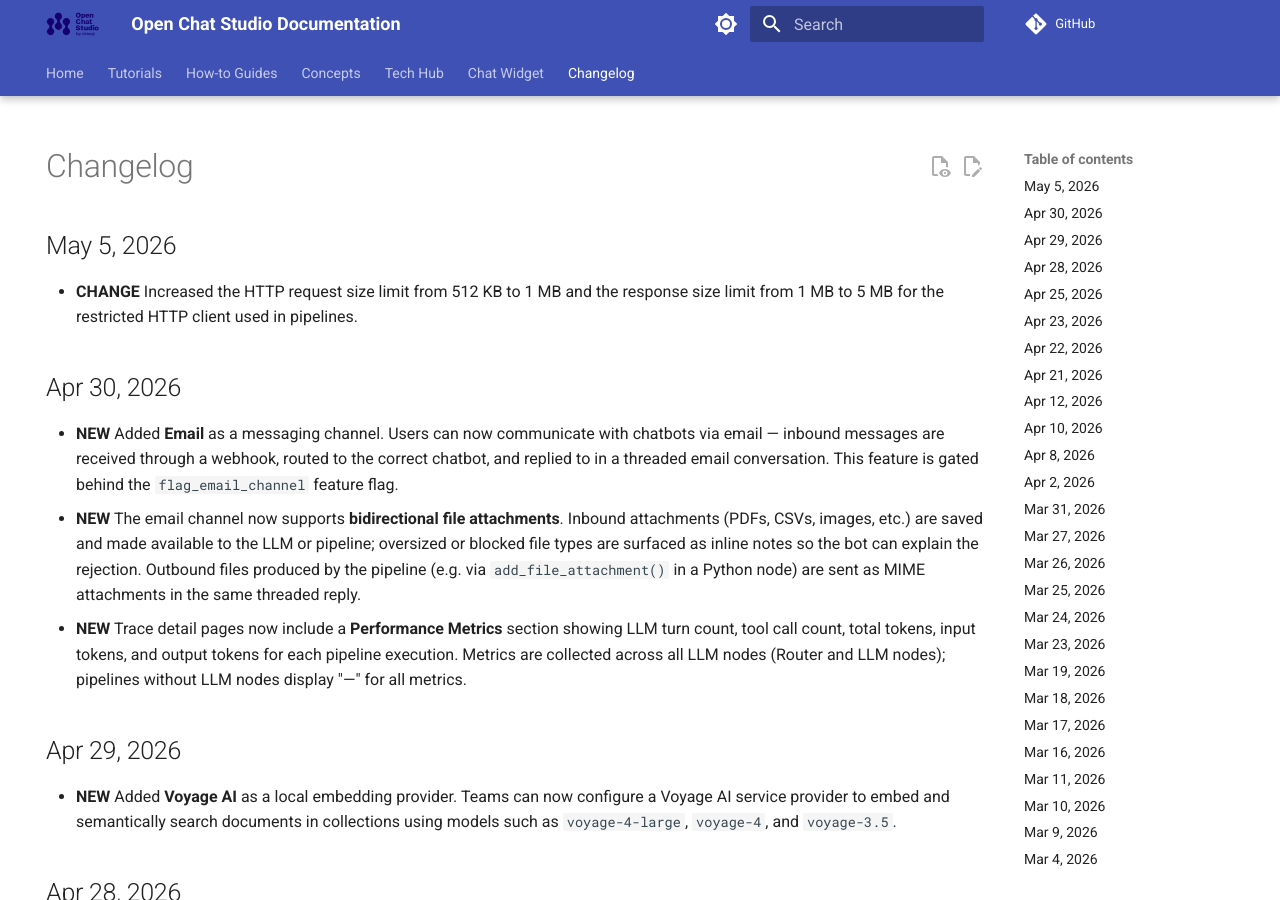
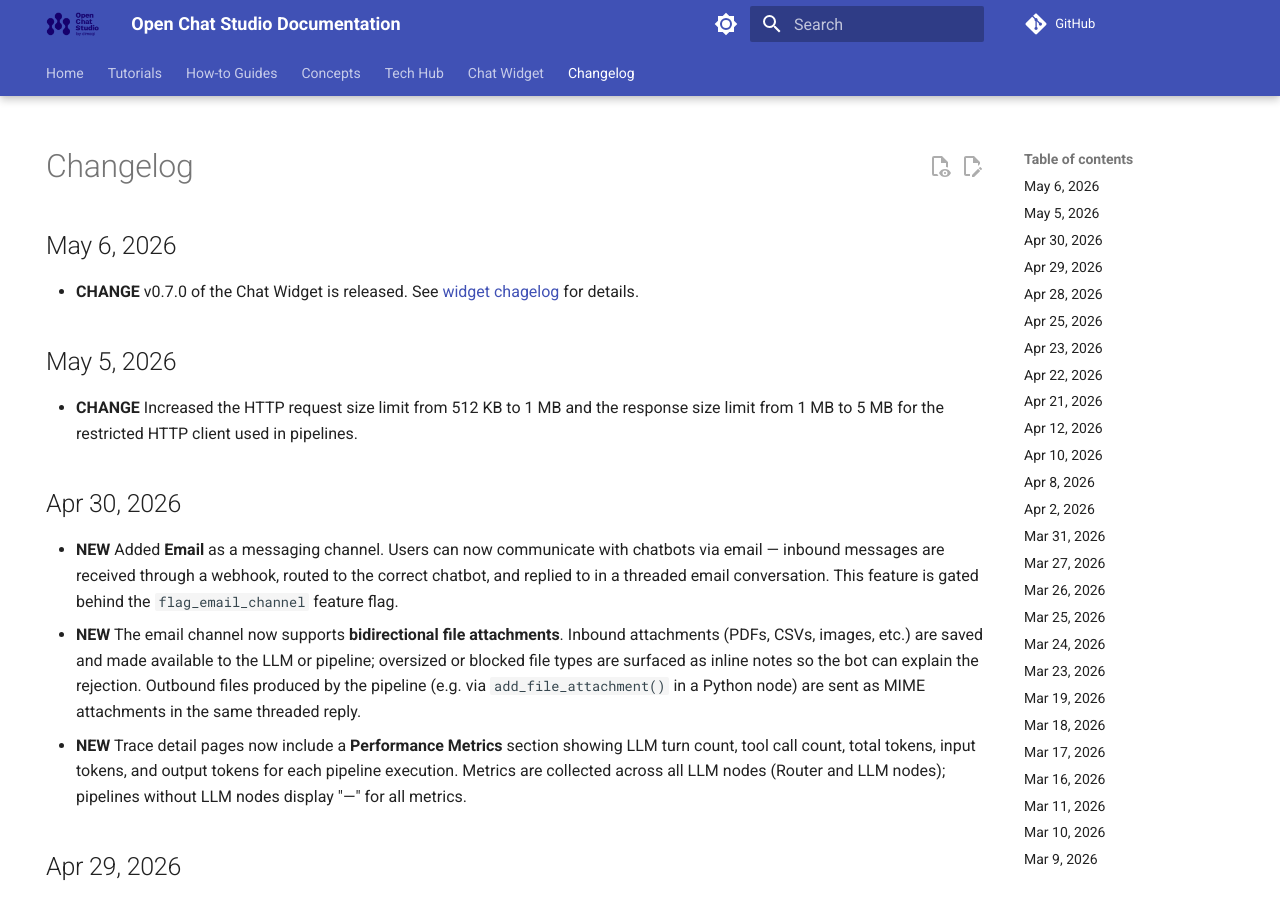
Before and after one commit to dimagi/open-chat-studio-docs, an MkDocs documentation site: the page built from docs/changelog.md, in a window 1280 px wide and 900 px high. Built offline with MkDocs 1.6.1 and Material for MkDocs 9.7.7, drawn with Linux system fonts in a browser that asks for light colours; a script that is not in the unit is left out; comment, search, counter and statistics services are not loaded.

Commit message:
add changelog entry to main changelog

```diff
--- a/docs/changelog.md
+++ b/docs/changelog.md
@@ -4,6 +4,9 @@ hide:
 ---
 
 # Changelog
+## May 6, 2026
+* **CHANGE** v0.7.0 of the Chat Widget is released. See [widget chagelog](chat_widget/changelog.md) for details.
+
 ## May 5, 2026
 * **CHANGE** Increased the HTTP request size limit from 512 KB to 1 MB and the response size limit from 1 MB to 5 MB for the restricted HTTP client used in pipelines.
 
```
